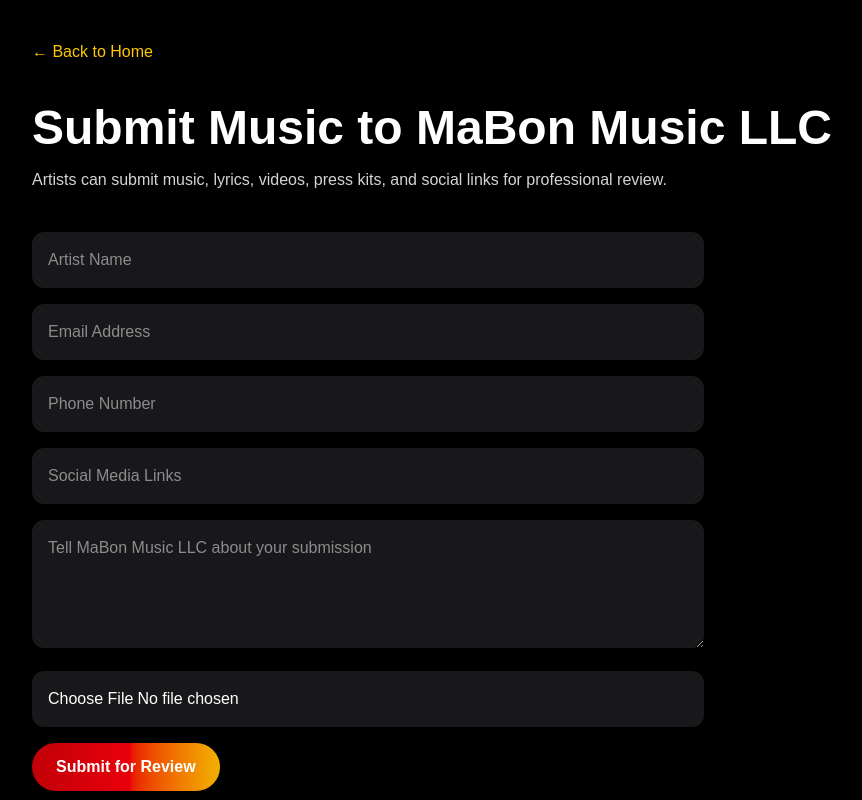
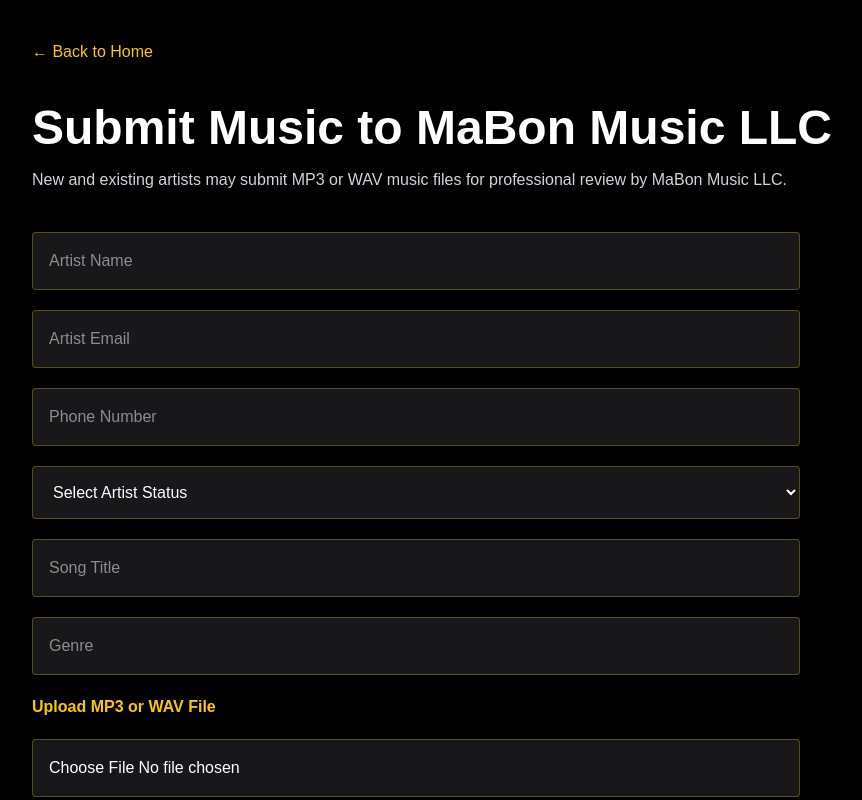
Before and after one commit to mabonmusicai-beep/mabon-music-website, a Next.js app: page /submit-music in a window 1280 px wide. Shown: the top 800 px of the page, without its empty margins (8-870 px from the left). Built offline with nearby package versions, Linux system fonts and the light colour scheme.

Commit message:
Add music submission form with MP3 WAV upload

```diff
--- a/app/submit-music/page.tsx
+++ b/app/submit-music/page.tsx
@@ -1,51 +1,62 @@
 "use client";
 
-import { useState } from "react";
-
 export default function SubmitMusicPage() {
-  const [submitted, setSubmitted] = useState(false);
-
   return (
     <main className="min-h-screen bg-black text-white p-10">
-      <a href="/" className="text-yellow-400">
-        ← Back to Home
-      </a>
+      <a href="/" className="text-yellow-400">← Back to Home</a>
 
       <h1 className="text-5xl font-black mt-10">
         Submit Music to MaBon Music LLC
       </h1>
 
-      <p className="text-zinc-300 mt-4 max-w-2xl">
-        Artists can submit music, lyrics, videos, press kits, and social links
-        for professional review.
+      <p className="text-zinc-300 mt-4 max-w-3xl">
+        New and existing artists may submit MP3 or WAV music files for professional review by MaBon Music LLC.
       </p>
 
-      {submitted && (
-        <div className="mt-6 rounded-xl border border-yellow-400/30 bg-green-950/40 p-4 text-green-300">
-          Thank you. Your submission preview has been received. A real upload
-          system will be connected before public launch.
-        </div>
-      )}
+      <form
+        action="https://formsubmit.co/mabonmusicai@gmail.com"
+        method="POST"
+        encType="multipart/form-data"
+        className="mt-10 max-w-3xl space-y-5"
+      >
+        <input type="hidden" name="_subject" value="New Music Submission - MaBon Music LLC" />
+        <input type="hidden" name="_captcha" value="false" />
 
-      <form
-        className="mt-10 max-w-2xl space-y-4"
-        onSubmit={(event) => {
-          event.preventDefault();
-          setSubmitted(true);
-        }}
-      >
-        <input className="w-full rounded-xl bg-zinc-900 p-4" placeholder="Artist Name" required />
-        <input className="w-full rounded-xl bg-zinc-900 p-4" placeholder="Email Address" type="email" required />
-        <input className="w-full rounded-xl bg-zinc-900 p-4" placeholder="Phone Number" />
-        <input className="w-full rounded-xl bg-zinc-900 p-4" placeholder="Social Media Links" />
-        <textarea className="w-full rounded-xl bg-zinc-900 p-4 h-32" placeholder="Tell MaBon Music LLC about your submission" />
-        <input className="w-full rounded-xl bg-zinc-900 p-4" type="file" />
+        <input className="w-full p-4 rounded bg-zinc-900 border border-yellow-400/30" name="artistName" placeholder="Artist Name" required />
 
-        <button
-          type="submit"
-          className="bg-gradient-to-r from-red-700 via-red-600 to-yellow-500 px-6 py-3 rounded-full font-bold"
-        >
-          Submit for Review
+        <input className="w-full p-4 rounded bg-zinc-900 border border-yellow-400/30" name="email" type="email" placeholder="Artist Email" required />
+
+        <input className="w-full p-4 rounded bg-zinc-900 border border-yellow-400/30" name="phone" placeholder="Phone Number" />
+
+        <select className="w-full p-4 rounded bg-zinc-900 border border-yellow-400/30" name="artistStatus" required>
+          <option value="">Select Artist Status</option>
+          <option>New Artist Seeking Review</option>
+          <option>Signed MaBon Music LLC Artist</option>
+          <option>Producer / Songwriter Submission</option>
+        </select>
+
+        <input className="w-full p-4 rounded bg-zinc-900 border border-yellow-400/30" name="songTitle" placeholder="Song Title" required />
+
+        <input className="w-full p-4 rounded bg-zinc-900 border border-yellow-400/30" name="genre" placeholder="Genre" required />
+
+        <label className="block text-yellow-400 font-bold">
+          Upload MP3 or WAV File
+        </label>
+
+        <input
+          className="w-full p-4 rounded bg-zinc-900 border border-yellow-400/30"
+          name="musicFile"
+          type="file"
+          accept=".mp3,.wav,audio/mpeg,audio/wav"
+          required
+        />
+
+        <input className="w-full p-4 rounded bg-zinc-900 border border-yellow-400/30" name="musicLink" placeholder="Backup Music Link: Google Drive, Dropbox, SoundCloud, etc." />
+
+        <textarea className="w-full p-4 rounded bg-zinc-900 border border-yellow-400/30 min-h-40" name="message" placeholder="Tell us about the song, project, artist, or release request." />
+
+        <button className="bg-gradient-to-r from-red-700 via-red-600 to-yellow-500 px-8 py-4 rounded-full font-black">
+          Submit Music for Review
         </button>
       </form>
     </main>
```
